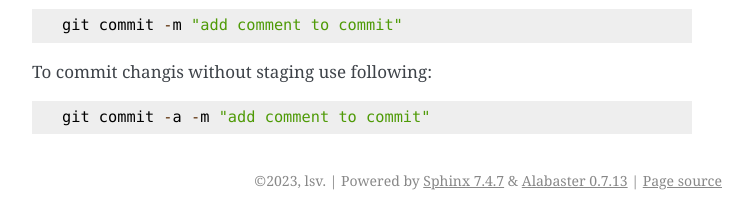
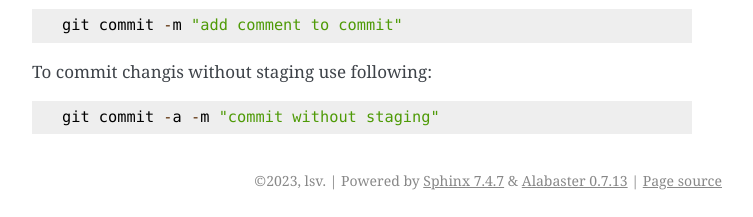
Before and after one commit to lsv62/Git, a Sphinx documentation site: the page built from source/ProGit.rst, in a window 1280 px wide and 900 px high, scrolled down 2382 px. Shown: the part 680-897 px from the top of the window, without its empty margins (388-1141 px from the left). Built offline with Sphinx 7.4.7, drawn with Linux system fonts in a browser that asks for light colours.

Commit message:
commit without staging

```diff
--- a/source/ProGit.rst
+++ b/source/ProGit.rst
@@ -162,4 +162,4 @@ To commit changis without staging use following:
 
 .. code-block::
 
-    git commit -a -m "add comment to commit"
+    git commit -a -m "commit without staging"
```
